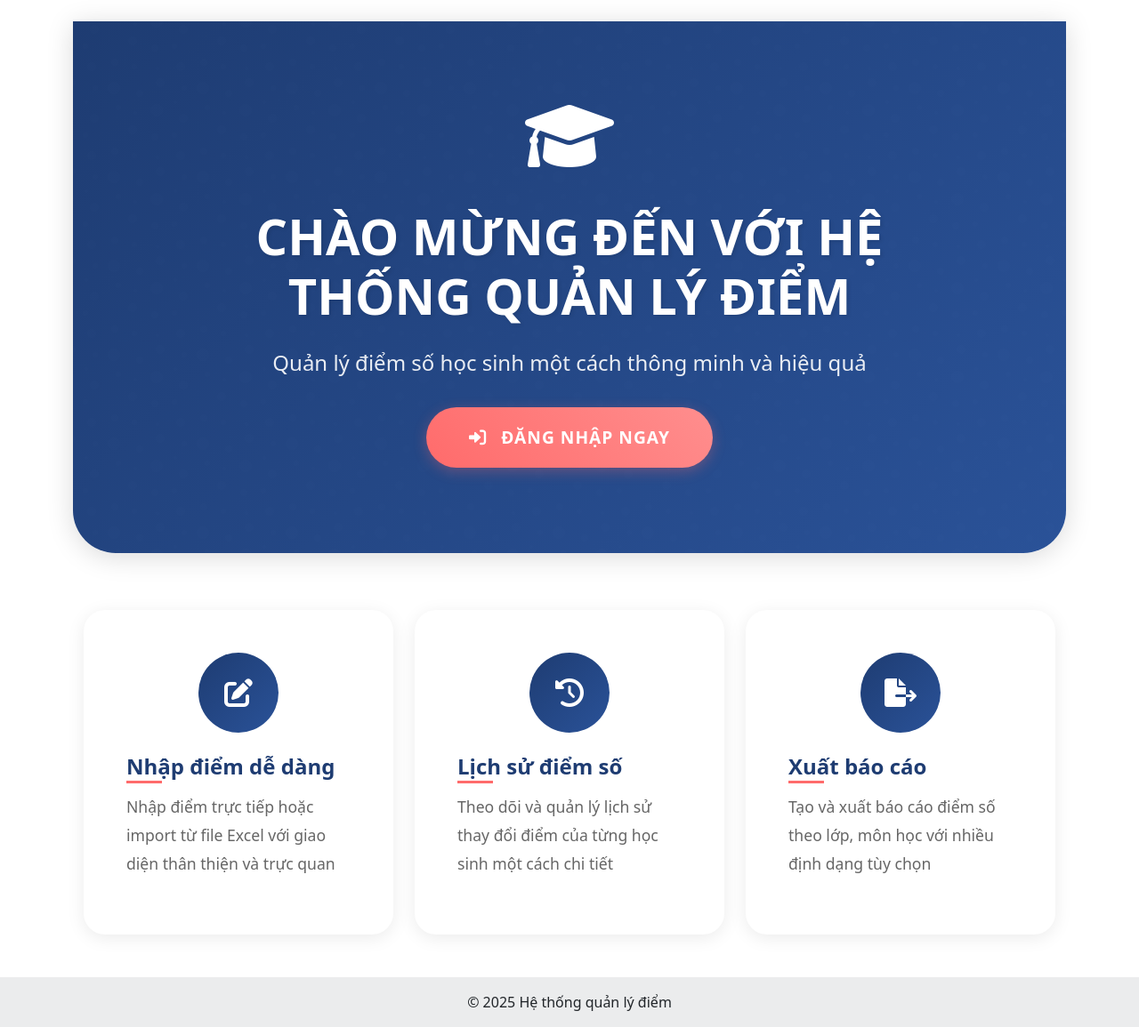
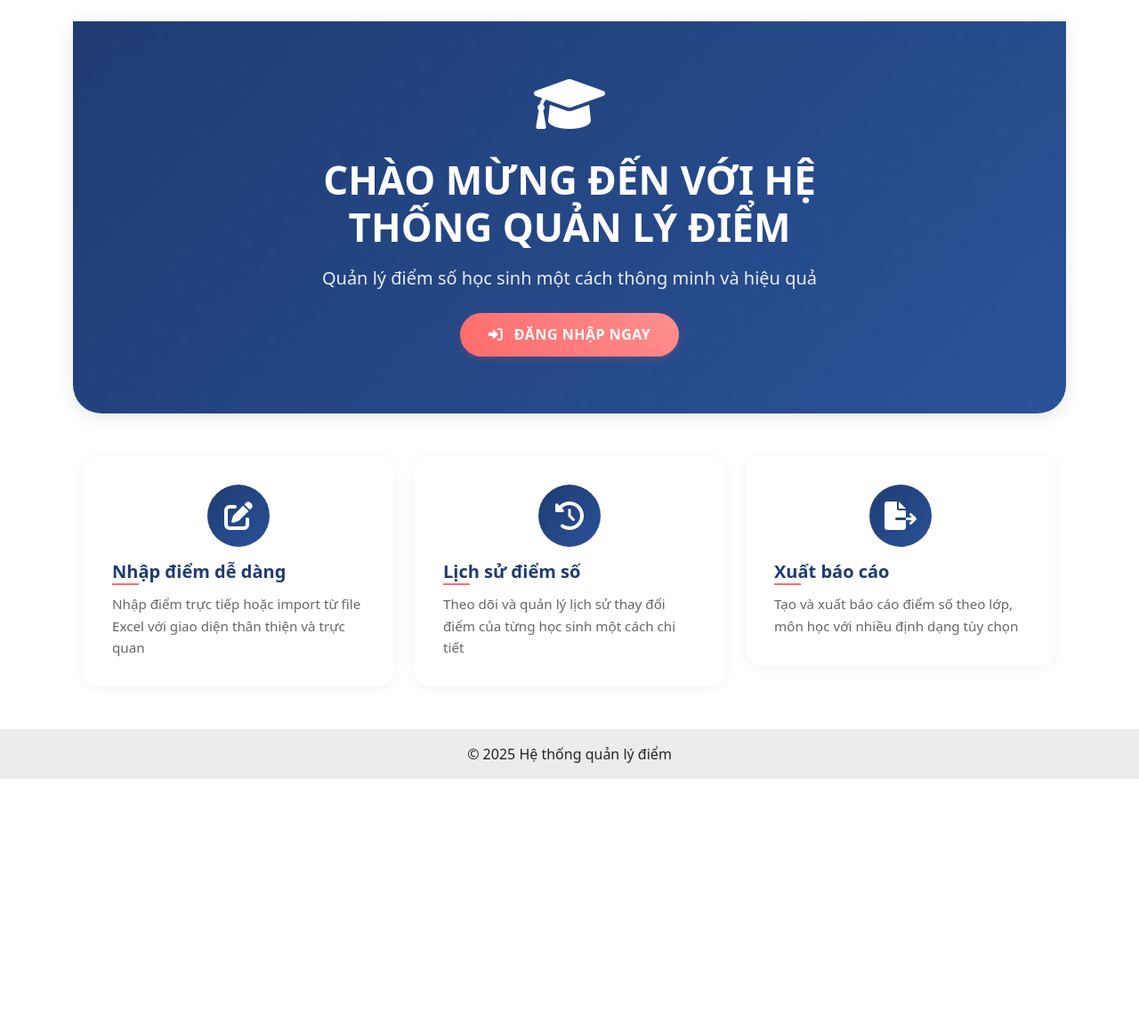
Before and after one commit to MaiThiDieuMy/ADP, a Django app: page / in a window 1280 px wide. Shown: the whole page at 89% size. After the commit the page ends 876 px from the top, so only its background shows below. Run offline with Django 4.2, Linux system fonts and the light colour scheme.

Commit message:
Chỉnh sửa layout trang home

```diff
--- a/templates/core/home.html
+++ b/templates/core/home.html
@@ -24,10 +24,10 @@
     .hero-section {
         background: var(--primary-gradient);
         color: white;
-        padding: 6rem 0;
-        margin-bottom: 4rem;
-        border-radius: 0 0 3rem 3rem;
-        box-shadow: 0 4px 30px rgba(0,0,0,0.15);
+        padding: 4rem 0;
+        margin-bottom: 3rem;
+        border-radius: 0 0 2rem 2rem;
+        box-shadow: 0 4px 20px rgba(0,0,0,0.1);
         position: relative;
         overflow: hidden;
     }
@@ -50,127 +50,44 @@
     }
 
     .feature-card {
-        transition: all 0.4s cubic-bezier(0.4, 0, 0.2, 1);
+        transition: all 0.3s ease;
         border: none;
-        border-radius: 1.5rem;
+        border-radius: 1rem;
         overflow: hidden;
         background: white;
-        box-shadow: 0 4px 20px rgba(0,0,0,0.08);
+        box-shadow: 0 2px 15px rgba(0,0,0,0.05);
         position: relative;
         z-index: 1;
-    }
-
-    .feature-card::before {
-        content: '';
-        position: absolute;
-        top: 0;
-        left: 0;
-        width: 100%;
-        height: 100%;
-        background: var(--secondary-gradient);
-        opacity: 0;
-        transition: opacity 0.4s ease;
-        z-index: -1;
+        padding: 2rem;
     }
 
     .feature-card:hover {
-        transform: translateY(-10px) scale(1.02);
-        box-shadow: 0 15px 35px rgba(0,0,0,0.15);
-    }
-
-    .feature-card:hover::before {
-        opacity: 0.05;
+        transform: translateY(-5px);
+        box-shadow: 0 8px 25px rgba(0,0,0,0.1);
     }
 
     .feature-icon {
         background: var(--primary-gradient);
         color: white;
-        width: 90px;
-        height: 90px;
+        width: 70px;
+        height: 70px;
         border-radius: 50%;
         display: flex;
         align-items: center;
         justify-content: center;
-        margin: 0 auto 1.5rem;
-        transition: all 0.4s cubic-bezier(0.4, 0, 0.2, 1);
-        position: relative;
-        overflow: hidden;
-    }
-
-    .feature-icon::after {
-        content: '';
-        position: absolute;
-        width: 100%;
-        height: 100%;
-        background: var(--secondary-gradient);
-        opacity: 0;
-        transition: opacity 0.4s ease;
+        margin: 0 auto 1rem;
+        transition: all 0.3s ease;
     }
 
     .feature-card:hover .feature-icon {
-        transform: scale(1.1) rotate(5deg);
-    }
-
-    .feature-card:hover .feature-icon::after {
-        opacity: 0.3;
-    }
-
-    .btn-primary {
-        background: var(--primary-gradient);
-        border: none;
-        padding: 1rem 2.5rem;
-        border-radius: 2.5rem;
-        transition: all 0.4s cubic-bezier(0.4, 0, 0.2, 1);
-        font-weight: 600;
-        letter-spacing: 0.5px;
-        text-transform: uppercase;
-        font-size: 0.9rem;
-    }
-
-    .btn-primary:hover {
-        transform: translateY(-3px) scale(1.05);
-        box-shadow: 0 8px 25px rgba(30, 60, 114, 0.4);
-    }
-
-    .btn-light {
-        background: rgba(255, 255, 255, 0.2);
-        backdrop-filter: blur(10px);
-        border: 2px solid rgba(255, 255, 255, 0.3);
-        padding: 1rem 2.5rem;
-        border-radius: 2.5rem;
-        transition: all 0.4s cubic-bezier(0.4, 0, 0.2, 1);
-        font-weight: 600;
-        letter-spacing: 0.5px;
-        text-transform: uppercase;
-        font-size: 0.9rem;
-    }
-
-    .btn-light:hover {
-        background: rgba(255, 255, 255, 0.3);
-        transform: translateY(-3px) scale(1.05);
-        box-shadow: 0 8px 25px rgba(255, 255, 255, 0.2);
-    }
-
-    .welcome-text {
-        animation: fadeInUp 1.2s cubic-bezier(0.4, 0, 0.2, 1);
-    }
-
-    @keyframes fadeInUp {
-        from {
-            opacity: 0;
-            transform: translateY(30px);
-        }
-        to {
-            opacity: 1;
-            transform: translateY(0);
-        }
+        transform: scale(1.05);
     }
 
     .feature-title {
         color: #1e3c72;
-        font-weight: 700;
-        margin-bottom: 1rem;
-        font-size: 1.5rem;
+        font-weight: 600;
+        margin-bottom: 0.75rem;
+        font-size: 1.25rem;
         position: relative;
         display: inline-block;
     }
@@ -178,12 +95,12 @@
     .feature-title::after {
         content: '';
         position: absolute;
-        bottom: -5px;
+        bottom: -3px;
         left: 0;
-        width: 40px;
-        height: 3px;
+        width: 30px;
+        height: 2px;
         background: var(--accent-color);
-        transition: width 0.4s ease;
+        transition: width 0.3s ease;
     }
 
     .feature-card:hover .feature-title::after {
@@ -192,51 +109,49 @@
 
     .feature-description {
         color: #666;
-        line-height: 1.8;
-        font-size: 1.1rem;
-        transition: color 0.4s ease;
-    }
-
-    .feature-card:hover .feature-description {
-        color: #444;
+        line-height: 1.6;
+        font-size: 0.95rem;
+        margin-bottom: 0;
     }
 
     .hero-icon {
-        font-size: 5rem;
-        margin-bottom: 2rem;
+        font-size: 4rem;
+        margin-bottom: 1.5rem;
         animation: float 3s ease-in-out infinite;
     }
 
     @keyframes float {
         0% { transform: translateY(0px); }
-        50% { transform: translateY(-20px); }
+        50% { transform: translateY(-10px); }
         100% { transform: translateY(0px); }
     }
 
     .hero-title {
-        font-size: 3.5rem;
-        font-weight: 800;
-        margin-bottom: 1.5rem;
+        font-size: 2.75rem;
+        font-weight: 700;
+        margin-bottom: 1rem;
         line-height: 1.2;
-        text-shadow: 2px 2px 4px rgba(0,0,0,0.1);
     }
 
     .hero-subtitle {
-        font-size: 1.5rem;
+        font-size: 1.25rem;
         font-weight: 300;
-        margin-bottom: 2rem;
+        margin-bottom: 1.5rem;
         opacity: 0.9;
     }
 
-    @media (max-width: 768px) {
-        .hero-title {
-            font-size: 2.5rem;
+    .welcome-text {
+        animation: fadeInUp 1s ease-out;
+    }
+
+    @keyframes fadeInUp {
+        from {
+            opacity: 0;
+            transform: translateY(20px);
         }
-        .hero-subtitle {
-            font-size: 1.2rem;
-        }
-        .hero-section {
-            padding: 4rem 0;
+        to {
+            opacity: 1;
+            transform: translateY(0);
         }
     }
 
@@ -244,51 +159,64 @@
         background: var(--login-gradient);
         color: white;
         border: none;
-        padding: 1.2rem 3rem;
-        border-radius: 3rem;
-        font-size: 1.2rem;
-        font-weight: 700;
-        letter-spacing: 1px;
+        padding: 0.8rem 2rem;
+        border-radius: 2rem;
+        font-size: 1rem;
+        font-weight: 600;
+        letter-spacing: 0.5px;
         text-transform: uppercase;
-        position: relative;
-        overflow: hidden;
-        transition: all 0.4s cubic-bezier(0.4, 0, 0.2, 1);
-        box-shadow: 0 4px 15px rgba(255, 107, 107, 0.3);
-    }
-
-    .btn-login::before {
-        content: '';
-        position: absolute;
-        top: 0;
-        left: -100%;
-        width: 100%;
-        height: 100%;
-        background: linear-gradient(
-            90deg,
-            transparent,
-            rgba(255, 255, 255, 0.2),
-            transparent
-        );
-        transition: 0.5s;
+        transition: all 0.3s ease;
+        box-shadow: 0 2px 10px rgba(255, 107, 107, 0.2);
+        display: inline-block;
+        text-decoration: none;
     }
 
     .btn-login:hover {
-        transform: translateY(-5px) scale(1.05);
-        box-shadow: 0 8px 25px rgba(255, 107, 107, 0.5);
+        transform: translateY(-2px);
+        box-shadow: 0 4px 15px rgba(255, 107, 107, 0.3);
         color: white;
-    }
-
-    .btn-login:hover::before {
-        left: 100%;
+        text-decoration: none;
     }
 
     .btn-login i {
-        margin-right: 10px;
+        margin-right: 8px;
         transition: transform 0.3s ease;
     }
 
     .btn-login:hover i {
-        transform: translateX(5px);
+        transform: translateX(3px);
+    }
+
+    .btn-primary {
+        background: var(--primary-gradient);
+        border: none;
+        padding: 0.8rem 2rem;
+        border-radius: 2rem;
+        font-weight: 600;
+        letter-spacing: 0.5px;
+        text-transform: uppercase;
+        font-size: 0.9rem;
+        transition: all 0.3s ease;
+    }
+
+    .btn-primary:hover {
+        transform: translateY(-2px);
+        box-shadow: 0 4px 15px rgba(30, 60, 114, 0.3);
+    }
+
+    @media (max-width: 768px) {
+        .hero-title {
+            font-size: 2rem;
+        }
+        .hero-subtitle {
+            font-size: 1.1rem;
+        }
+        .hero-section {
+            padding: 3rem 0;
+        }
+        .feature-card {
+            padding: 1.5rem;
+        }
     }
 </style>
 {% endblock %}
@@ -314,9 +242,9 @@
 </div>
 
 <div class="container">
-    <div class="row g-4 mb-5">
+    <div class="row g-4 mb-4">
         <div class="col-md-4">
-            <div class="feature-card h-100 p-5">
+            <div class="feature-card">
                 <div class="feature-icon">
                     <i class="fas fa-edit fa-2x"></i>
                 </div>
@@ -325,7 +253,7 @@
             </div>
         </div>
         <div class="col-md-4">
-            <div class="feature-card h-100 p-5">
+            <div class="feature-card">
                 <div class="feature-icon">
                     <i class="fas fa-history fa-2x"></i>
                 </div>
@@ -334,7 +262,7 @@
             </div>
         </div>
         <div class="col-md-4">
-            <div class="feature-card h-100 p-5">
+            <div class="feature-card">
                 <div class="feature-icon">
                     <i class="fas fa-file-export fa-2x"></i>
                 </div>
@@ -345,13 +273,13 @@
     </div>
 
     {% if user.is_authenticated %}
-    <div class="text-center mb-5">
+    <div class="text-center mb-4">
         {% if user.is_superuser %}
-        <a href="{% url 'admin_dashboard' %}" class="btn btn-primary btn-lg">
+        <a href="{% url 'admin_dashboard' %}" class="btn btn-primary">
             <i class="fas fa-tachometer-alt me-2"></i> Đi đến Dashboard
         </a>
         {% elif user.teacher %}
-        <a href="{% url 'teacher_dashboard' %}" class="btn btn-primary btn-lg">
+        <a href="{% url 'teacher_dashboard' %}" class="btn btn-primary">
             <i class="fas fa-tachometer-alt me-2"></i> Đi đến Dashboard
         </a>
         {% endif %}
```
Also changed, not shown: db.sqlite3.
